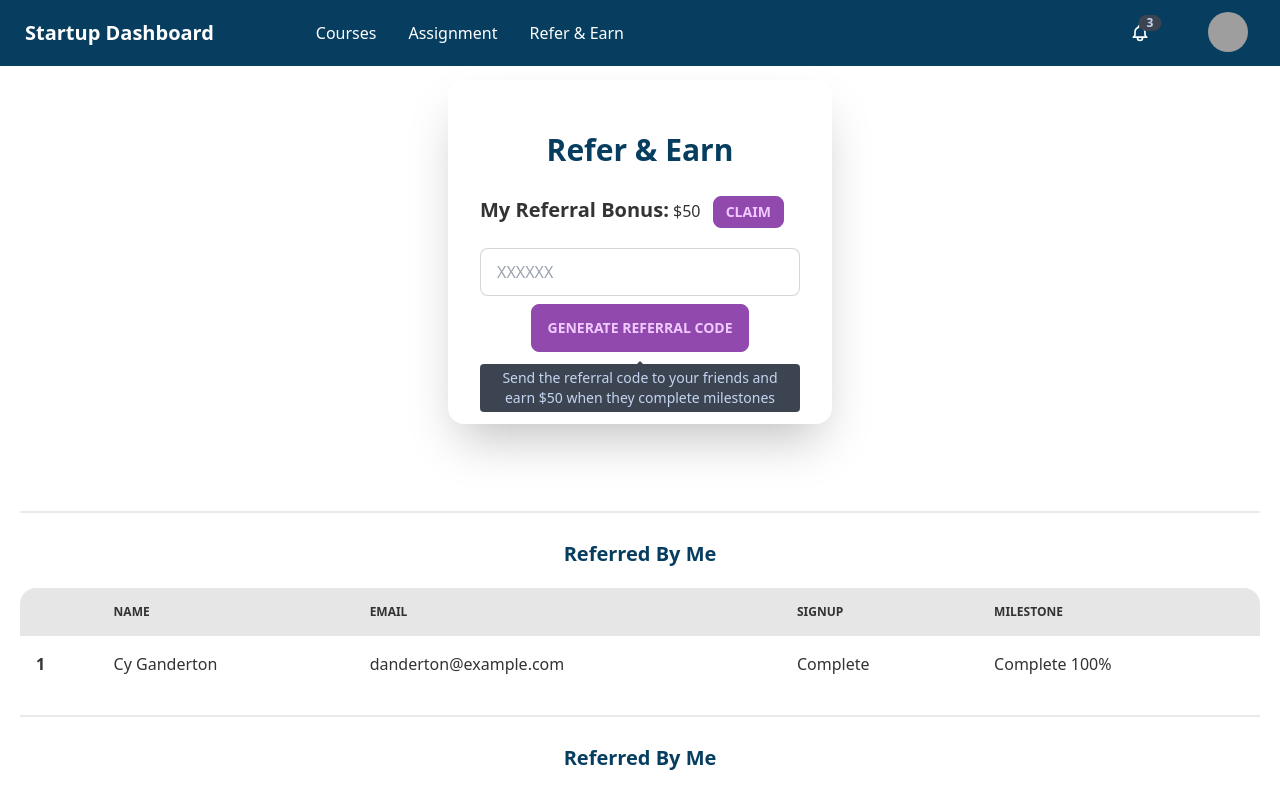
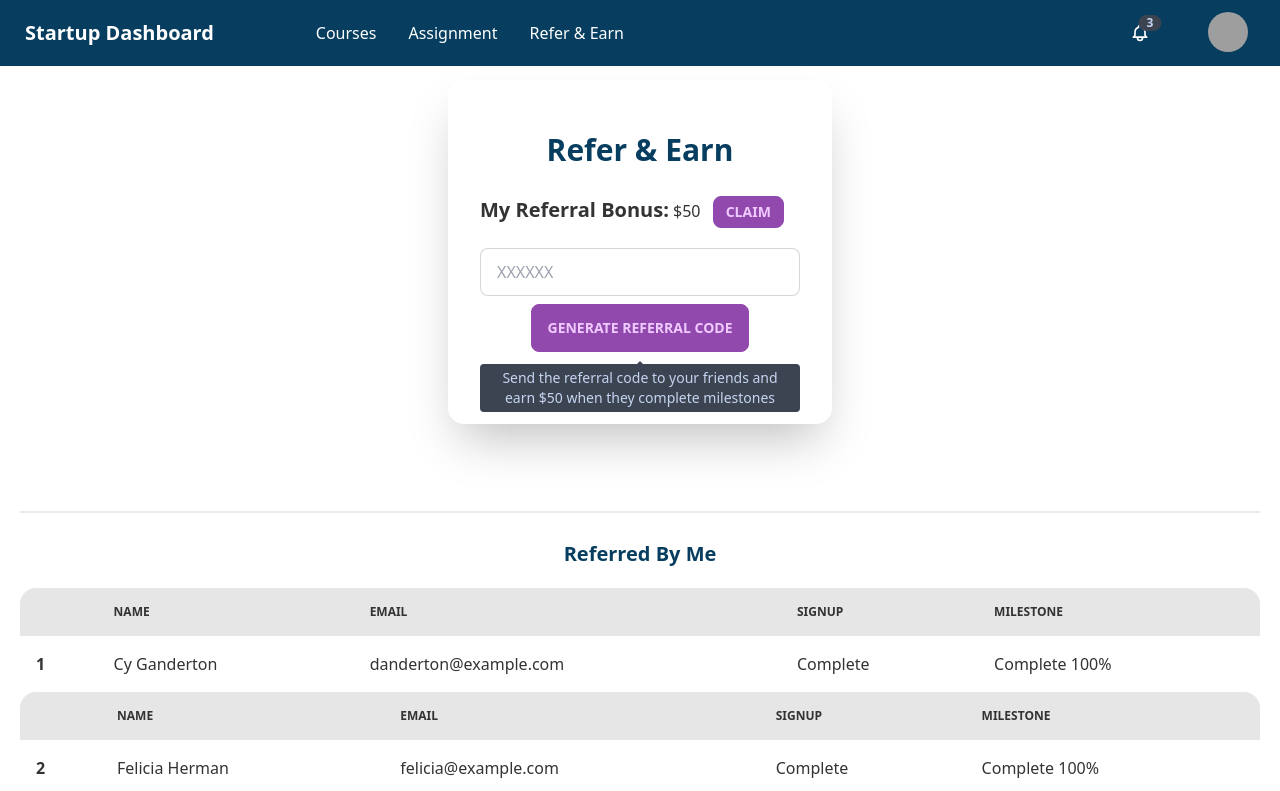
Before and after one commit to n00bNn00b/dreadnought-dashboard, a React (Create React App) app: page /refer in a window 1280 px wide. Shown: the top 791 px of the page. Built offline with nearby package versions, Linux system fonts and the light colour scheme; grey boxes are pictures that could not be loaded.

Commit message:
divider repeating fixed

```diff
--- a/src/components/Dashboard/Refer/Refer.jsx
+++ b/src/components/Dashboard/Refer/Refer.jsx
@@ -20,7 +20,7 @@ const Refer = () => {
   useEffect(() => {
     axios.get("refer.json").then((res) => setRefers(res.data));
   }, []);
-  console.log(refers);
+  //   console.log(refers);
   return (
     <div>
       <div className="card bg-base-100 shadow-2xl form-control w-full max-w-sm mx-auto my-20">
@@ -59,6 +59,10 @@ const Refer = () => {
           </div>
         </div>
       </div>
+      <div className="divider mx-5" />
+      <h2 className="my-5 text-center font-bold text-xl text-primary">
+        Referred By Me
+      </h2>
       {refers.map((refer) => (
         <Reffered key={refer.id} refer={refer} />
       ))}
--- a/src/components/Dashboard/Refer/Reffered.jsx
+++ b/src/components/Dashboard/Refer/Reffered.jsx
@@ -4,10 +4,6 @@ const Reffered = ({ refer }) => {
   const { id, email, name, milestone, percentage, signup } = refer;
   return (
     <div>
-      <div className="divider mx-5" />
-      <h2 className="my-5 text-center font-bold text-xl text-primary">
-        Referred By Me
-      </h2>
       <div className="overflow-x-auto mx-5">
         <table className="table w-full ">
           <thead>
```
